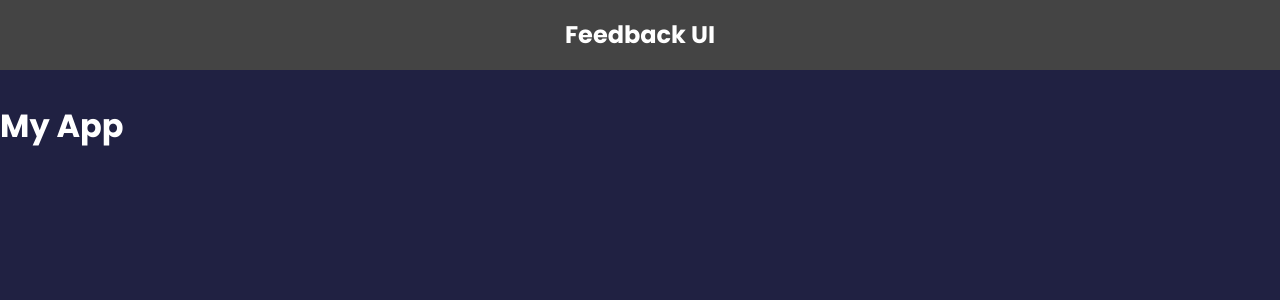
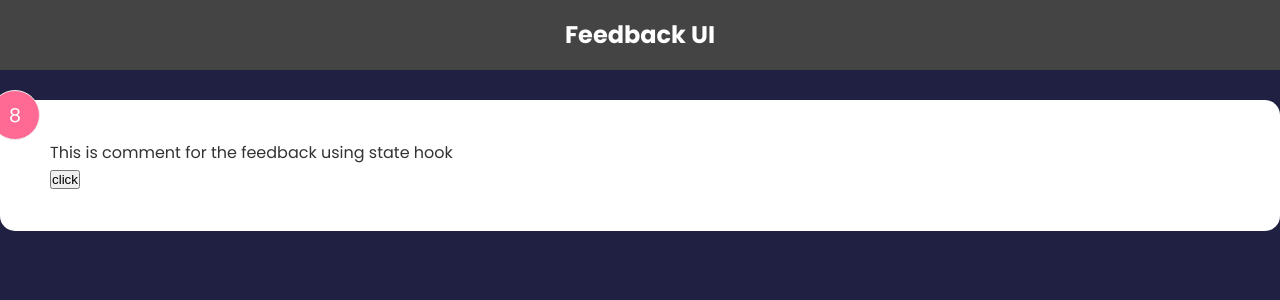
Before and after one commit to kosmineOdiseja/learningReact, a React (Create React App) app: page / in a window 1280 px wide. Shown: the top 300 px of the page. Built offline with nearby package versions, Linux system fonts and the light colour scheme.

Commit message:
Learning state and Hooks

```diff
--- a/src/App.js
+++ b/src/App.js
@@ -1,5 +1,6 @@
 import React from 'react'
 import Header from './components/Header';
+import FeedbackItem from './components/FeedbackItem';
 
 function App() {
 	return (
@@ -8,7 +9,7 @@
 		{ /* we can use dynamic props, but we need to remove: 'text="Hello World* and use only <Header/> */}
 		 <Header />
 		 <div>
-			<h1> My App </h1>
+			 <FeedbackItem />
 		 </div>
 		</>
 	);
--- /dev/null
+++ b/src/components/FeedbackItem.jsx
@@ -0,0 +1,23 @@
+import React from 'react';
+import { useState } from 'react';
+
+function FeedbackItem() {
+ // setting peace of state
+ // [ destructuring the array here of what the fucktion returns ]
+ // [ first value is name of the state, second value is the function to update the state ]
+ const [rating, setRating] = useState(8);
+const [ comment, setComment ] = useState('This is comment for the feedback using state hook');
+const handleClick = () => {
+	setRating(rating + 1);
+}
+  return (
+	  <div className='card'>
+		<div className="num-display">{rating}</div>
+		<div className="text-display">{comment}</div>
+		<button onClick={handleClick}> click </button>
+	  </div>
+
+  )
+}
+
+export default FeedbackItem;
```
